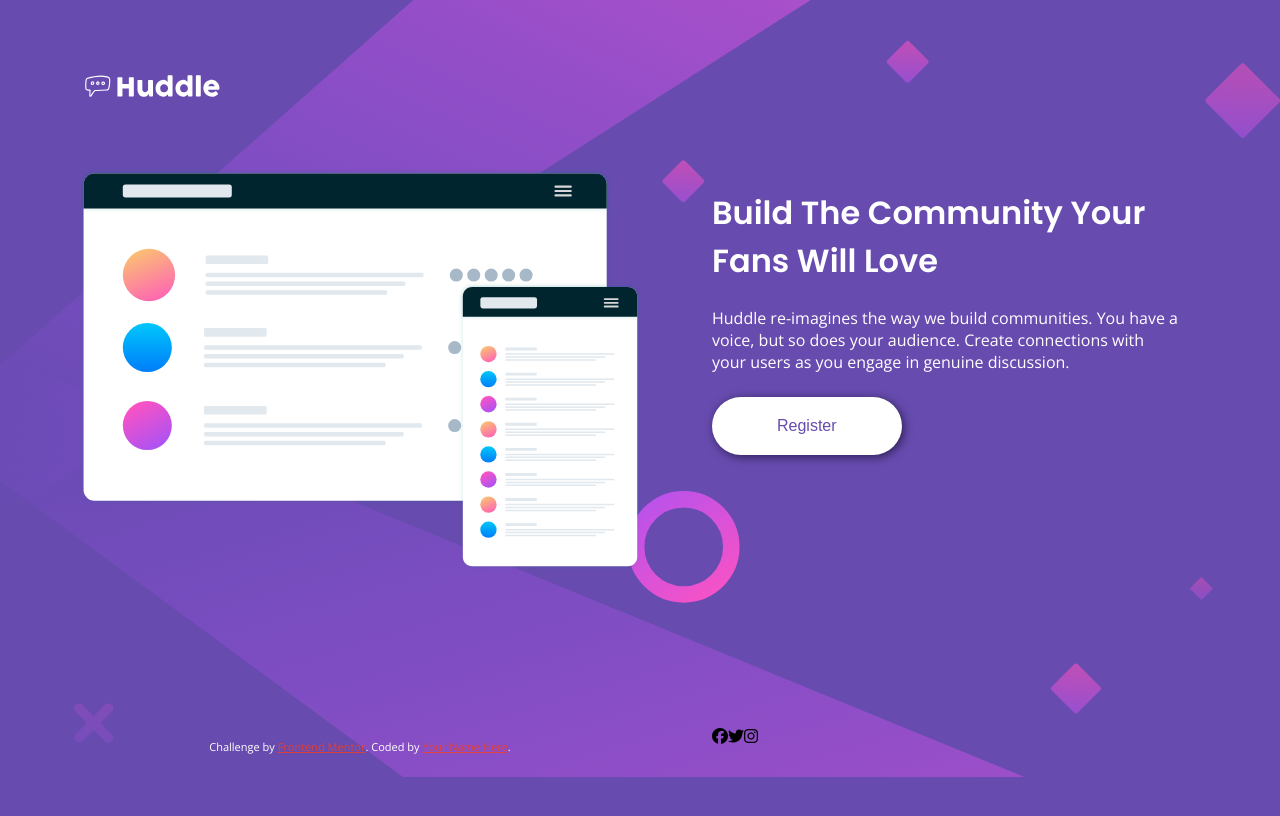
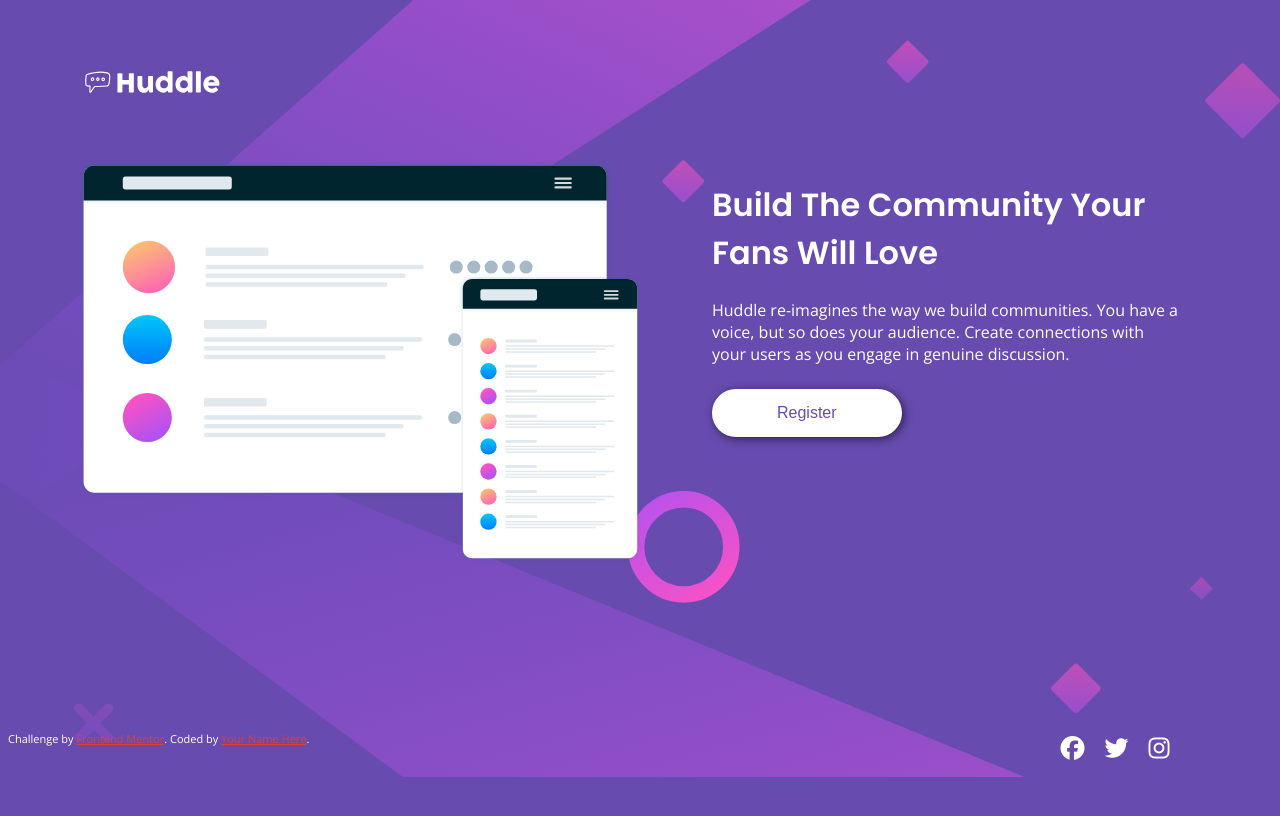
Before and after one commit to sergioatreides/huddle-landing-page-with-single-introductory-section-master, a plain HTML site: page index.html in a window 1280 px wide. Drawn offline with nearby package versions, Linux system fonts and the light colour scheme.

Commit message:
Alpha v2

```diff
--- a/css/styles.css
+++ b/css/styles.css
@@ -20,7 +20,7 @@ body {
     height: 100vh;
     display: grid;
     grid-template-columns: 55% 42%;
-    grid-template-rows: 20% 70% 10%;
+    grid-template-rows: 19% 70% 7%;
     grid-template-areas: "header header"
                         "image claim"
                         "footer social";
@@ -29,6 +29,7 @@ body {
     grid-area: header;
     justify-self: flex-start;
     align-self: center;
+    /* margin: auto auto; */
     padding: 0px 70px;
 }
 #header img {
@@ -47,9 +48,20 @@ body {
 }
 #social {
     grid-area: social;
+    color: var(--white);
+    display: flex;
+    align-self: center;
+    justify-content: flex-end;
+    font-size: 1.5em;
+    padding-right: 80px;
+}
+#social i {
+    margin-left: 20px;
 }
 #footer {
     grid-area: footer;
+    display: flex;
+    justify-content: flex-start;
 }
 h1 {
     font-family: var(--fuente-titulos);
@@ -63,25 +75,17 @@ p {
     background-color: var(--white);
     filter: drop-shadow(2px 2px 5px hsl(257, 44%, 22%));
     border-radius: 70px;
-    padding: 20px 65px;
+    padding: 15px 65px;
     border: 0;
     margin-top: 8px;
     font-size: 1em;
     color: var(--violet);
 }
-
-
-
-
-
-
-
-
-
-
-
-
-
+.boton:active {
+    background-color: var(--soft-magenta);
+    color: var(--white);
+    cursor: pointer;
+}
 .attribution {
     font-size: 11px;
     text-align: center;
```
Also changed, not shown: index.html (+0 -2 lines).
